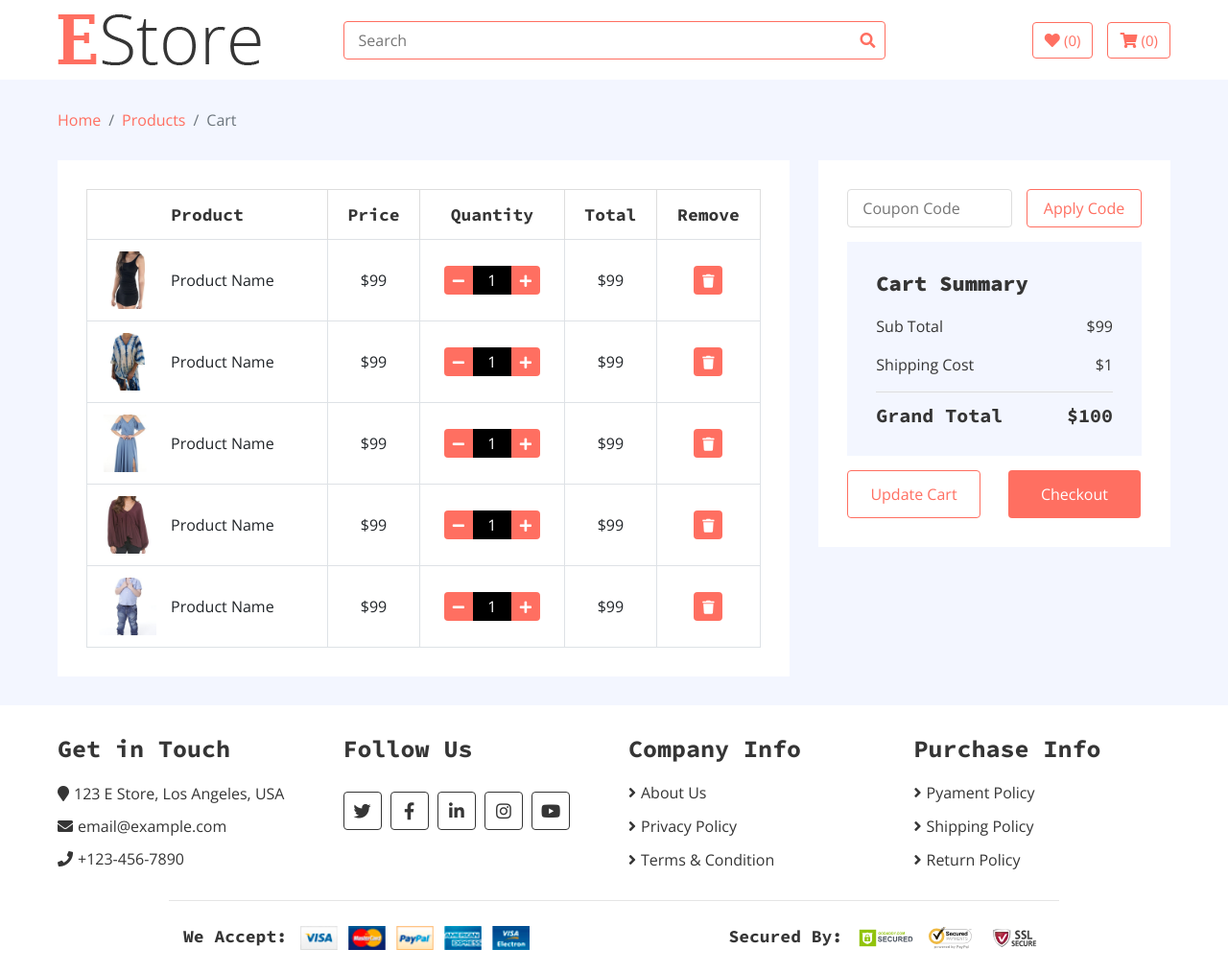
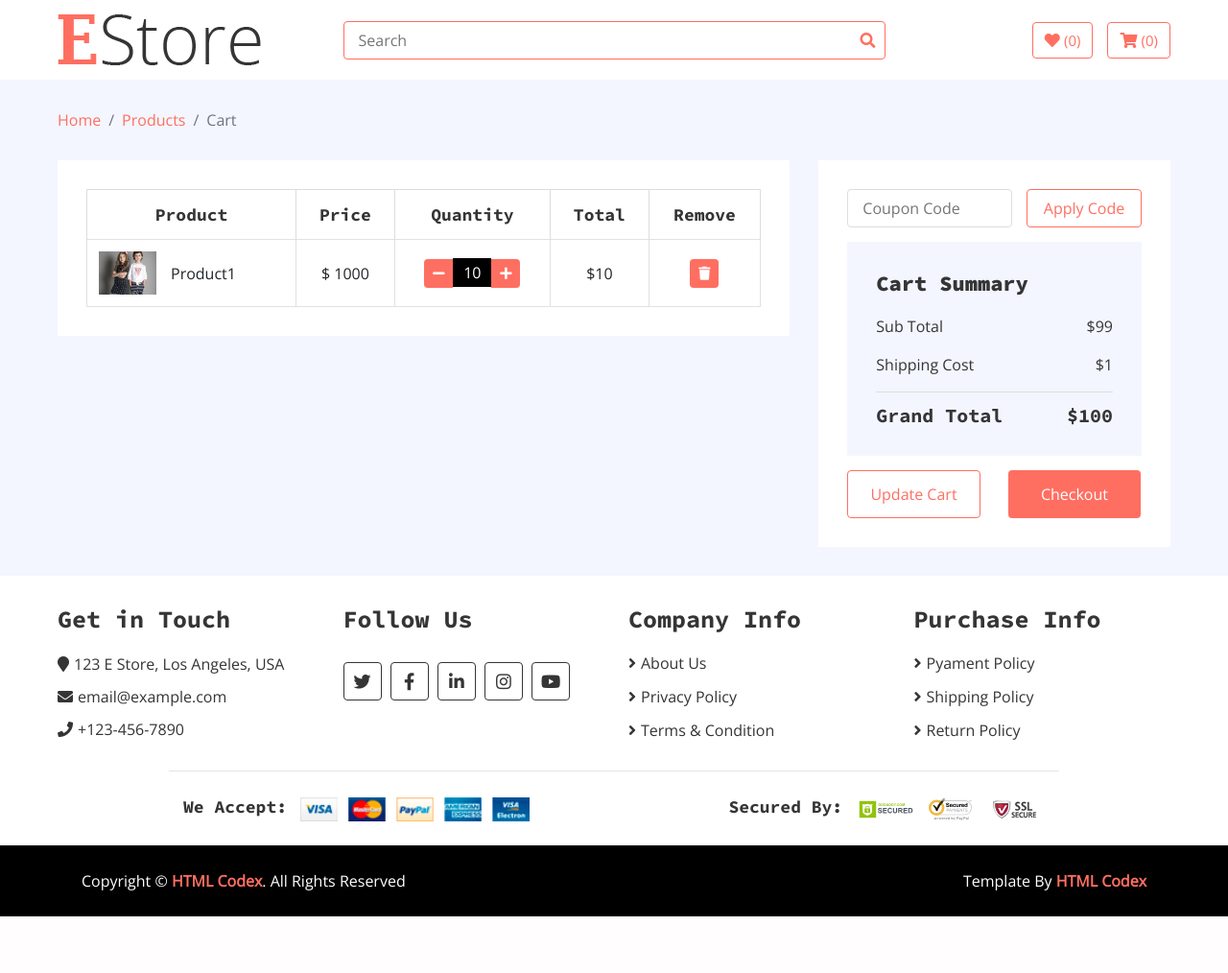
Before and after one commit to kripaz777/djangoecom5pm, a Django app: template templates/cart.html in a window 1280 px wide. Shown: the part 64-1078 px from the top of the page at 96% size. After the commit the page ends 1019 px from the top, so only its background shows below. Run offline with Django 4.2, Linux system fonts and the light colour scheme; the template is opened without the code that fills it: values that come from a table or form of the project are taken from there, others are empty; data comes from the database, SQL or seed files in the repository; both versions use the stored data as it was after the commit; tables that the repository leaves empty hold one stand-in row (values such as "Sample post"); some libraries are stand-ins or nearby versions.

Commit message:
cart html page

```diff
--- a/templates/cart.html
+++ b/templates/cart.html
@@ -30,96 +30,32 @@
                                         </tr>
                                     </thead>
                                     <tbody class="align-middle">
+                                    {% for cart in cart_product %}
                                         <tr>
                                             <td>
                                                 <div class="img">
-                                                    <a href="#"><img src="img/product-1.jpg" alt="Image"></a>
-                                                    <p>Product Name</p>
+                                                    <a href="#"><img src="{{cart.items.image.url}}" alt="Image"></a>
+                                                    <p>{{cart.items.name}}</p>
                                                 </div>
                                             </td>
-                                            <td>$99</td>
+                                            <td>$
+                                            {% if cart.items.discounted_price > 0 %}
+                                                {{cart.items.discounted_price}}
+                                                {% else %}
+                                                {{cart.items.price}}
+                                                {% endif %}
+                                            </td>
                                             <td>
                                                 <div class="qty">
                                                     <button class="btn-minus"><i class="fa fa-minus"></i></button>
-                                                    <input type="text" value="1">
+                                                    <input type="text" value="{{cart.quantity}}">
                                                     <button class="btn-plus"><i class="fa fa-plus"></i></button>
                                                 </div>
                                             </td>
-                                            <td>$99</td>
+                                            <td>${{cart.total}}</td>
                                             <td><button><i class="fa fa-trash"></i></button></td>
                                         </tr>
-                                        <tr>
-                                            <td>
-                                                <div class="img">
-                                                    <a href="#"><img src="img/product-2.jpg" alt="Image"></a>
-                                                    <p>Product Name</p>
-                                                </div>
-                                            </td>
-                                            <td>$99</td>
-                                            <td>
-                                                <div class="qty">
-                                                    <button class="btn-minus"><i class="fa fa-minus"></i></button>
-                                                    <input type="text" value="1">
-                                                    <button class="btn-plus"><i class="fa fa-plus"></i></button>
-                                                </div>
-                                            </td>
-                                            <td>$99</td>
-                                            <td><button><i class="fa fa-trash"></i></button></td>
-                                        </tr>
-                                        <tr>
-                                            <td>
-                                                <div class="img">
-                                                    <a href="#"><img src="img/product-3.jpg" alt="Image"></a>
-                                                    <p>Product Name</p>
-                                                </div>
-                                            </td>
-                                            <td>$99</td>
-                                            <td>
-                                                <div class="qty">
-                                                    <button class="btn-minus"><i class="fa fa-minus"></i></button>
-                                                    <input type="text" value="1">
-                                                    <button class="btn-plus"><i class="fa fa-plus"></i></button>
-                                                </div>
-                                            </td>
-                                            <td>$99</td>
-                                            <td><button><i class="fa fa-trash"></i></button></td>
-                                        </tr>
-                                        <tr>
-                                            <td>
-                                                <div class="img">
-                                                    <a href="#"><img src="img/product-4.jpg" alt="Image"></a>
-                                                    <p>Product Name</p>
-                                                </div>
-                                            </td>
-                                            <td>$99</td>
-                                            <td>
-                                                <div class="qty">
-                                                    <button class="btn-minus"><i class="fa fa-minus"></i></button>
-                                                    <input type="text" value="1">
-                                                    <button class="btn-plus"><i class="fa fa-plus"></i></button>
-                                                </div>
-                                            </td>
-                                            <td>$99</td>
-                                            <td><button><i class="fa fa-trash"></i></button></td>
-                                        </tr>
-                                        <tr>
-                                            <td>
-                                                <div class="img">
-                                                    <a href="#"><img src="img/product-5.jpg" alt="Image"></a>
-                                                    <p>Product Name</p>
-                                                </div>
-                                            </td>
-                                            <td>$99</td>
-                                            <td>
-                                                <div class="qty">
-                                                    <button class="btn-minus"><i class="fa fa-minus"></i></button>
-                                                    <input type="text" value="1">
-                                                    <button class="btn-plus"><i class="fa fa-plus"></i></button>
-                                                </div>
-                                            </td>
-                                            <td>$99</td>
-                                            <td><button><i class="fa fa-trash"></i></button></td>
-                                        </tr>
+                                    {% endfor %}
                                     </tbody>
                                 </table>
                             </div>
```
Also changed, not shown: templates/index.html (+4 -4 lines), db.sqlite3.
